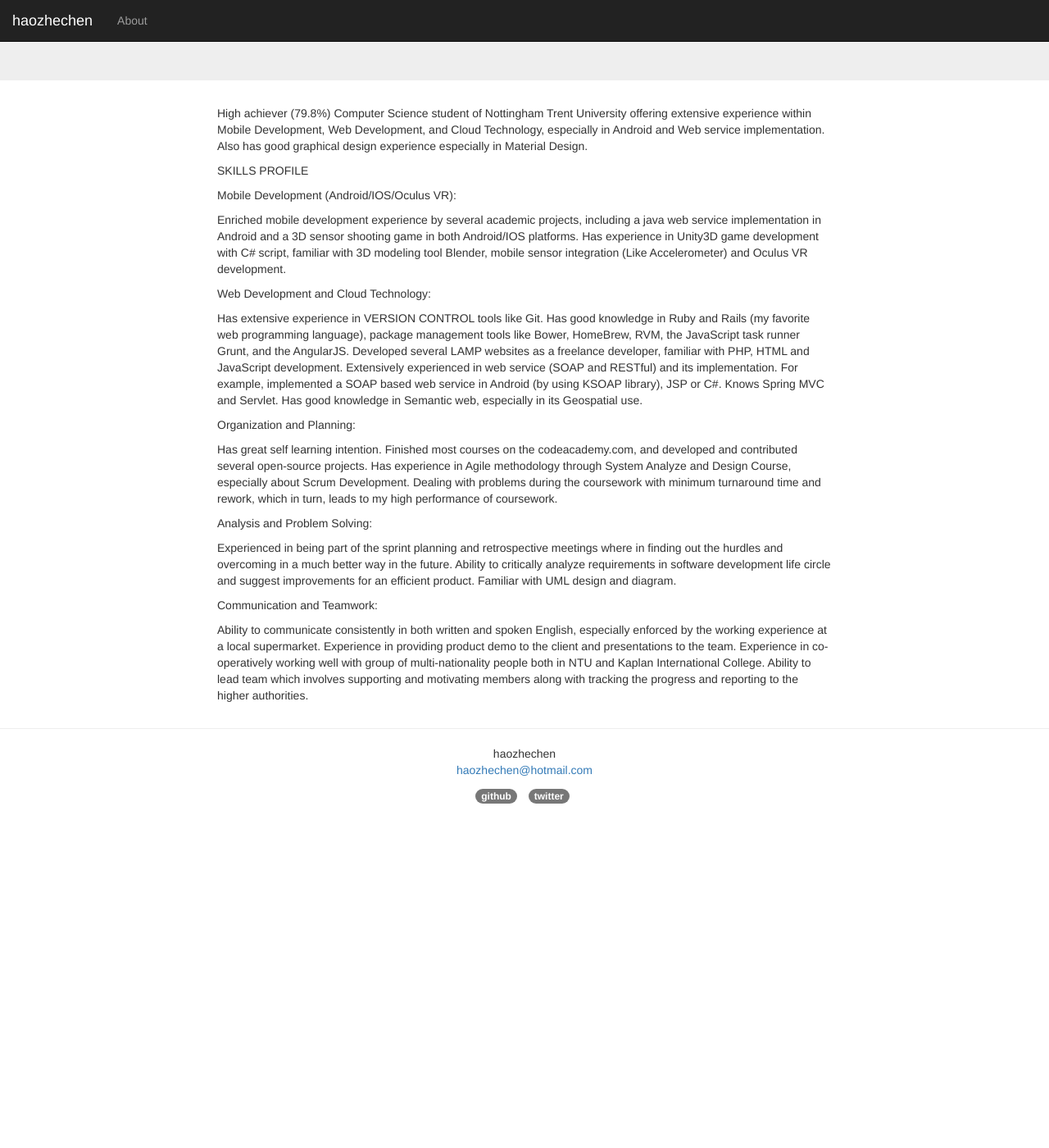
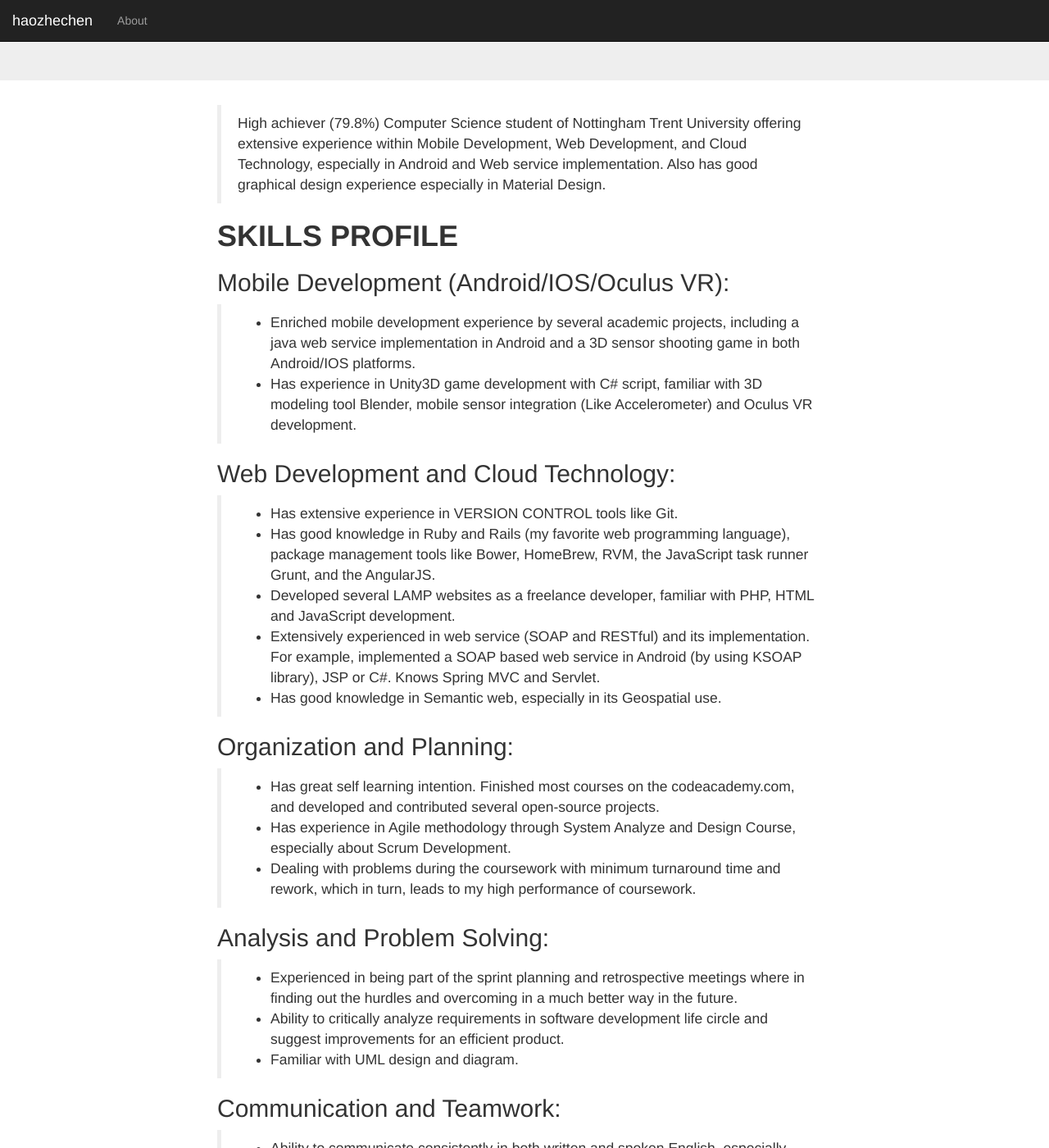
Before and after one commit to haozhechen/haozhechen.github.io, a Jekyll site: the page built from _posts/2016-06-17-more-about-my-skills.markdown, in a window 1280 px wide and 1400 px high, scrolled down 192 px. Shown: the whole window at 82% size. Built offline with Jekyll 4.4.1, drawn with Linux system fonts in a browser that asks for light colours; before the commit the page ends 1182 px from its top, so only the background shows below that; some of the changed text lies outside the part shown.

Commit message:
kramdown sytax enabled for posts

```diff
--- a/_posts/2016-06-17-more-about-my-skills.markdown
+++ b/_posts/2016-06-17-more-about-my-skills.markdown
@@ -6,39 +6,39 @@ categories: blog
 author: haozhechen
 ---
 
-High achiever (79.8%) Computer Science student of Nottingham Trent University offering extensive experience within Mobile Development, Web Development, and Cloud Technology, especially in Android and Web service implementation. Also has good graphical design experience especially in Material Design.
+> High achiever (79.8%) Computer Science student of Nottingham Trent University offering extensive experience within Mobile Development, Web Development, and Cloud Technology, especially in Android and Web service implementation. Also has good graphical design experience especially in Material Design.
 
-SKILLS PROFILE
+# **SKILLS PROFILE**
 
-Mobile Development (Android/IOS/Oculus VR):
+## Mobile Development (Android/IOS/Oculus VR):
 
-Enriched mobile development experience by several academic projects, including a java web service implementation in Android and a 3D sensor shooting game in both Android/IOS platforms.
-Has experience in Unity3D game development with C# script, familiar with 3D modeling tool Blender, mobile sensor integration (Like Accelerometer) and Oculus VR development.
+> * Enriched mobile development experience by several academic projects, including a java web service implementation in Android and a 3D sensor shooting game in both Android/IOS platforms.
+* Has experience in Unity3D game development with C# script, familiar with 3D modeling tool Blender, mobile sensor integration (Like Accelerometer) and Oculus VR development.
 
-Web Development and Cloud Technology:
+## Web Development and Cloud Technology:
 
-Has extensive experience in VERSION CONTROL tools like Git.
-Has good knowledge in Ruby and Rails (my favorite web programming language), package management tools like Bower, HomeBrew, RVM, the JavaScript task runner Grunt, and the AngularJS.
-Developed several LAMP websites as a freelance developer, familiar with PHP, HTML and JavaScript development.
-Extensively experienced in web service (SOAP and RESTful) and its implementation. For example, implemented a SOAP based web service in Android (by using KSOAP library), JSP or C#. Knows Spring MVC and Servlet.
-Has good knowledge in Semantic web, especially in its Geospatial use.
+> * Has extensive experience in VERSION CONTROL tools like Git.
+* Has good knowledge in Ruby and Rails (my favorite web programming language), package management tools like Bower, HomeBrew, RVM, the JavaScript task runner Grunt, and the AngularJS.
+* Developed several LAMP websites as a freelance developer, familiar with PHP, HTML and JavaScript development.
+* Extensively experienced in web service (SOAP and RESTful) and its implementation. For example, implemented a SOAP based web service in Android (by using KSOAP library), JSP or C#. Knows Spring MVC and Servlet.
+* Has good knowledge in Semantic web, especially in its Geospatial use.
 
-Organization and Planning:
+## Organization and Planning:
 
-Has great self learning intention. Finished most courses on the codeacademy.com, and developed and contributed several open-source projects.
-Has experience in Agile methodology through System Analyze and Design Course, especially about Scrum Development.
-Dealing with problems during the coursework with minimum turnaround time and rework, which in turn, leads to my high performance of coursework.
+> * Has great self learning intention. Finished most courses on the codeacademy.com, and developed and contributed several open-source projects.
+* Has experience in Agile methodology through System Analyze and Design Course, especially about Scrum Development.
+* Dealing with problems during the coursework with minimum turnaround time and rework, which in turn, leads to my high performance of coursework.
 
 
-Analysis and Problem Solving:
+## Analysis and Problem Solving:
 
-Experienced in being part of the sprint planning and retrospective meetings where in finding out the hurdles and overcoming in a much better way in the future.
-Ability to critically analyze requirements in software development life circle and suggest improvements for an efficient product.
-Familiar with UML design and diagram.
+> * Experienced in being part of the sprint planning and retrospective meetings where in finding out the hurdles and overcoming in a much better way in the future.
+* Ability to critically analyze requirements in software development life circle and suggest improvements for an efficient product.
+* Familiar with UML design and diagram.
 
-Communication and Teamwork:
+## Communication and Teamwork:
 
-Ability to communicate consistently in both written and spoken English, especially enforced by the working experience at a local supermarket.
-Experience in providing product demo to the client and presentations to the team.
-Experience in co-operatively working well with group of multi-nationality people both in NTU and Kaplan International College.
-Ability to lead team which involves supporting and motivating members along with tracking the progress and reporting to the higher authorities.
+> * Ability to communicate consistently in both written and spoken English, especially enforced by the working experience at a local supermarket.
+* Experience in providing product demo to the client and presentations to the team.
+* Experience in co-operatively working well with group of multi-nationality people both in NTU and Kaplan International College.
+* Ability to lead team which involves supporting and motivating members along with tracking the progress and reporting to the higher authorities.
```
